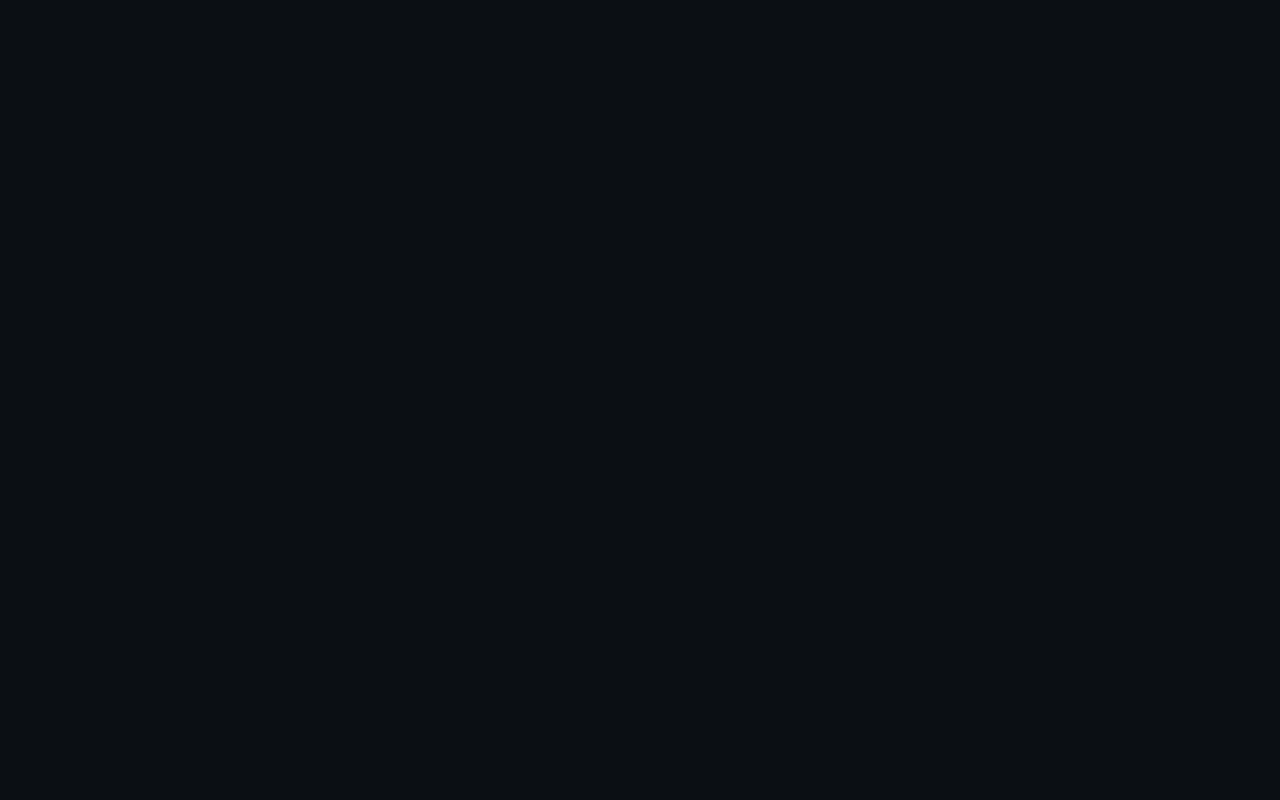
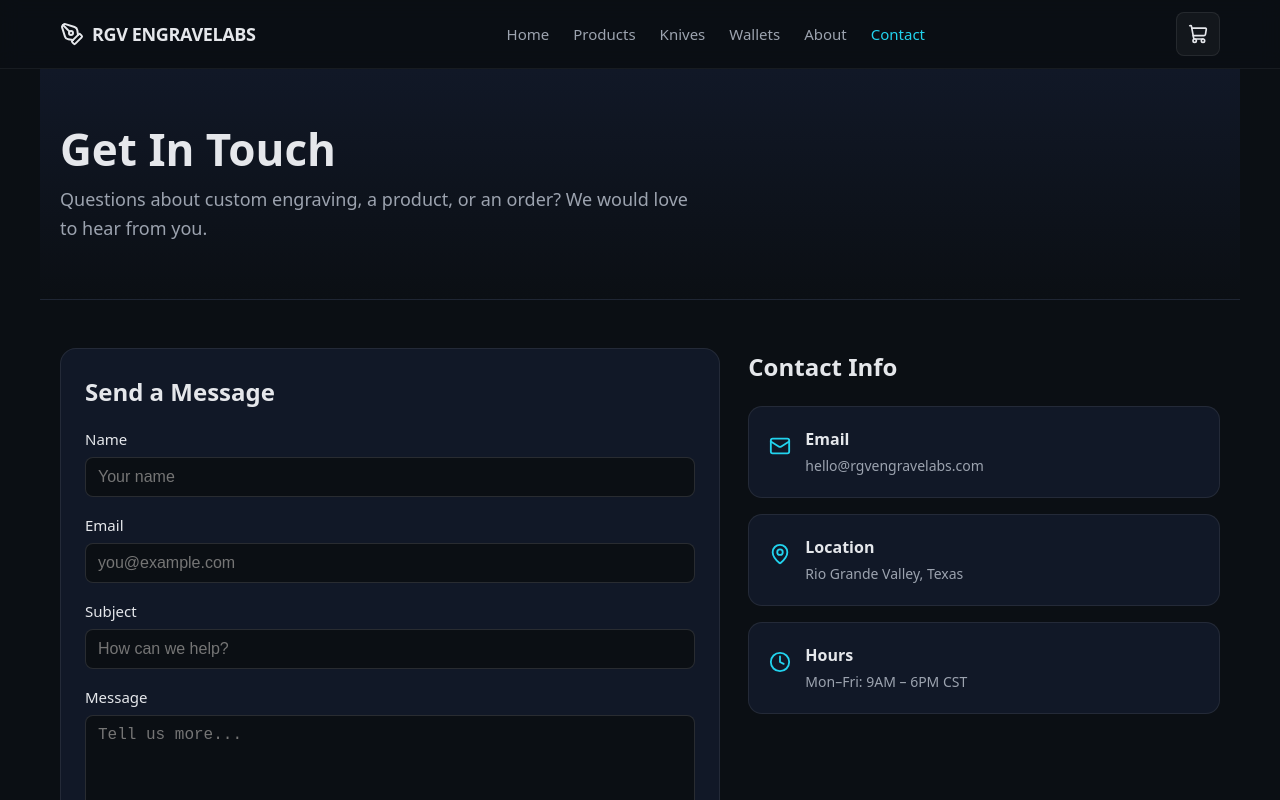
Before and after one commit to jlaiii/hermes-ecommerce-shop, a React (Vite) app: page /hermes-ecommerce-shop/contact in a window 1280 px wide. Before the commit this address had no page. Shown: the top 800 px of the page. Built offline with nearby package versions, Linux system fonts and the light colour scheme.

Commit message:
Add Contact page with form UI and site-wide navigation link

```diff
--- a/src/App.css
+++ b/src/App.css
@@ -349,3 +349,63 @@ img { max-width: 100%; height: auto; display: block; overflow: hidden; }
 }
 .scroll-to-top:hover { transform: translateY(-2px); }
 .scroll-to-top:active { transform: translateY(0); }
+
+/* Contact Page */
+.contact-page { padding: 0; }
+.contact-hero {
+  background: linear-gradient(180deg, rgba(17,24,39,1) 0%, rgba(11,15,20,1) 100%);
+  border-bottom: 1px solid rgba(255,255,255,.06);
+}
+.contact-hero-content {
+  max-width: 1200px; margin: 0 auto; padding: 56px 20px;
+}
+.contact-hero-content h1 { margin: 0 0 12px; font-size: clamp(28px, 4vw, 44px); line-height: 1.1; }
+.contact-subtitle { margin: 0; color: #9ca3af; max-width: 640px; font-size: 18px; }
+
+.contact-section { padding: 48px 20px; max-width: 1200px; margin: 0 auto; }
+.contact-layout {
+  display: grid; grid-template-columns: 1fr; gap: 28px; align-items: start;
+}
+
+.contact-form {
+  background: #111827; border: 1px solid rgba(255,255,255,.08); border-radius: 16px; padding: 24px;
+  display: flex; flex-direction: column; gap: 16px;
+}
+.contact-form h2 { margin: 0; }
+.contact-form label { display: flex; flex-direction: column; gap: 6px; font-weight: 500; font-size: 15px; }
+.contact-form label input,
+.contact-form label textarea {
+  width: 100%; padding: 10px 12px; border-radius: 8px;
+  border: 1px solid rgba(255,255,255,.12); background: #0b0f14; color: #e5e7eb; font-size: 16px;
+}
+.contact-form label input:focus,
+.contact-form label textarea:focus { outline: 2px solid #22d3ee; border-color: transparent; }
+.contact-form button { width: fit-content; }
+
+.contact-success {
+  display: inline-flex; align-items: center; gap: 10px;
+  background: rgba(34,211,238,.08); border: 1px solid rgba(34,211,238,.2);
+  color: #22d3ee; padding: 12px 16px; border-radius: 10px; font-weight: 600;
+}
+
+.contact-info {
+  display: flex; flex-direction: column; gap: 16px;
+}
+.contact-info h2 { margin: 0 0 4px; }
+
+.contact-info-card {
+  background: #111827; border: 1px solid rgba(255,255,255,.08); border-radius: 14px; padding: 20px;
+  display: flex; align-items: center; gap: 14px;
+}
+.contact-info-card h3 { margin: 0 0 2px; font-size: 16px; }
+.contact-info-card p { margin: 0; color: #9ca3af; font-size: 14px; }
+
+@media (min-width: 900px) {
+  .contact-layout { grid-template-columns: 1.4fr 1fr; }
+}
+
+@media (max-width: 359px) {
+  .contact-hero-content { padding: 36px 12px; }
+  .contact-section { padding: 32px 12px; }
+  .contact-form { padding: 18px; }
+}
--- a/src/App.jsx
+++ b/src/App.jsx
@@ -7,6 +7,7 @@ import ProductListingPage from './pages/ProductListingPage';
 import ProductDetailPage from './pages/ProductDetailPage';
 import CartPage from './pages/CartPage';
 import AboutPage from './pages/AboutPage';
+import ContactPage from './pages/ContactPage';
 
 function InnerApp() {
   const { addToCart } = useCart();
@@ -19,6 +20,7 @@ function InnerApp() {
         <Route path="/product/:id" element={<ProductDetailPage addToCart={addToCart} />} />
         <Route path="/cart" element={<CartPage />} />
         <Route path="/about" element={<AboutPage />} />
+        <Route path="/contact" element={<ContactPage />} />
       </Route>
     </Routes>
   );
--- a/src/components/Footer.jsx
+++ b/src/components/Footer.jsx
@@ -32,6 +32,7 @@ export default function Footer() {
             <h4>Company</h4>
             <ul>
               <li><Link to="/about">About Us</Link></li>
+              <li><Link to="/contact">Contact</Link></li>
               <li><Link to="/products">Shop</Link></li>
               <li><a href="#">Shipping</a></li>
             </ul>
--- a/src/components/Header.jsx
+++ b/src/components/Header.jsx
@@ -16,6 +16,7 @@ export default function Header() {
     { name: 'Knives', path: '/products?category=knives' },
     { name: 'Wallets', path: '/products?category=wallets' },
     { name: 'About', path: '/about' },
+    { name: 'Contact', path: '/contact' },
   ];
 
   const isActive = (path) => {
--- /dev/null
+++ b/src/pages/ContactPage.jsx
@@ -0,0 +1,148 @@
+import { useState } from 'react';
+import { Helmet } from 'react-helmet-async';
+import { Send, Mail, MapPin, Clock, CheckCircle } from 'lucide-react';
+
+export default function ContactPage() {
+  const [form, setForm] = useState({ name: '', email: '', subject: '', message: '' });
+  const [sent, setSent] = useState(false);
+
+  const handleChange = (e) => {
+    setForm((prev) => ({ ...prev, [e.target.name]: e.target.value }));
+  };
+
+  const handleSubmit = (e) => {
+    e.preventDefault();
+    // No backend — show confirmation UI
+    setSent(true);
+    setTimeout(() => setSent(false), 4000);
+  };
+
+  const jsonLd = {
+    '@context': 'https://schema.org',
+    '@type': 'ContactPage',
+    name: 'Contact RGV ENGRAVELABS',
+    url: 'https://jlaiii.github.io/hermes-ecommerce-shop/contact',
+  };
+
+  return (
+    <>
+      <Helmet>
+        <title>Contact Us — RGV ENGRAVELABS</title>
+        <meta
+          name="description"
+          content="Get in touch with RGV ENGRAVELABS for custom engraving, knives, and leather goods."
+        />
+        <link rel="canonical" href="https://jlaiii.github.io/hermes-ecommerce-shop/contact" />
+        <script type="application/ld+json">{JSON.stringify(jsonLd)}</script>
+      </Helmet>
+
+      <article className="page-container contact-page">
+        <header className="contact-hero">
+          <div className="contact-hero-content">
+            <h1>Get In Touch</h1>
+            <p className="contact-subtitle">
+              Questions about custom engraving, a product, or an order? We would love to hear from you.
+            </p>
+          </div>
+        </header>
+
+        <section className="contact-section" aria-labelledby="contact-form-heading">
+          <div className="contact-layout">
+            <form className="contact-form" onSubmit={handleSubmit} aria-labelledby="contact-form-heading">
+              <h2 id="contact-form-heading">Send a Message</h2>
+
+              <label htmlFor="contact-name">
+                Name
+                <input
+                  id="contact-name"
+                  name="name"
+                  type="text"
+                  value={form.name}
+                  onChange={handleChange}
+                  required
+                  placeholder="Your name"
+                />
+              </label>
+
+              <label htmlFor="contact-email">
+                Email
+                <input
+                  id="contact-email"
+                  name="email"
+                  type="email"
+                  value={form.email}
+                  onChange={handleChange}
+                  required
+                  placeholder="you@example.com"
+                />
+              </label>
+
+              <label htmlFor="contact-subject">
+                Subject
+                <input
+                  id="contact-subject"
+                  name="subject"
+                  type="text"
+                  value={form.subject}
+                  onChange={handleChange}
+                  required
+                  placeholder="How can we help?"
+                />
+              </label>
+
+              <label htmlFor="contact-message">
+                Message
+                <textarea
+                  id="contact-message"
+                  name="message"
+                  rows="5"
+                  value={form.message}
+                  onChange={handleChange}
+                  required
+                  placeholder="Tell us more..."
+                />
+              </label>
+
+              {sent ? (
+                <div className="contact-success" role="status">
+                  <CheckCircle size={20} />
+                  <span>Message sent — we will get back to you soon!</span>
+                </div>
+              ) : (
+                <button type="submit" className="btn btn-primary btn-large">
+                  <Send size={18} />
+                  Send Message
+                </button>
+              )}
+            </form>
+
+            <aside className="contact-info" aria-labelledby="contact-info-heading">
+              <h2 id="contact-info-heading">Contact Info</h2>
+              <div className="contact-info-card">
+                <Mail size={22} className="feature-icon" />
+                <div>
+                  <h3>Email</h3>
+                  <p>hello@rgvengravelabs.com</p>
+                </div>
+              </div>
+              <div className="contact-info-card">
+                <MapPin size={22} className="feature-icon" />
+                <div>
+                  <h3>Location</h3>
+                  <p>Rio Grande Valley, Texas</p>
+                </div>
+              </div>
+              <div className="contact-info-card">
+                <Clock size={22} className="feature-icon" />
+                <div>
+                  <h3>Hours</h3>
+                  <p>Mon–Fri: 9AM – 6PM CST</p>
+                </div>
+              </div>
+            </aside>
+          </div>
+        </section>
+      </article>
+    </>
+  );
+}
```
Also changed, not shown: 1 other file (tests, documents, lock files or other folders).
